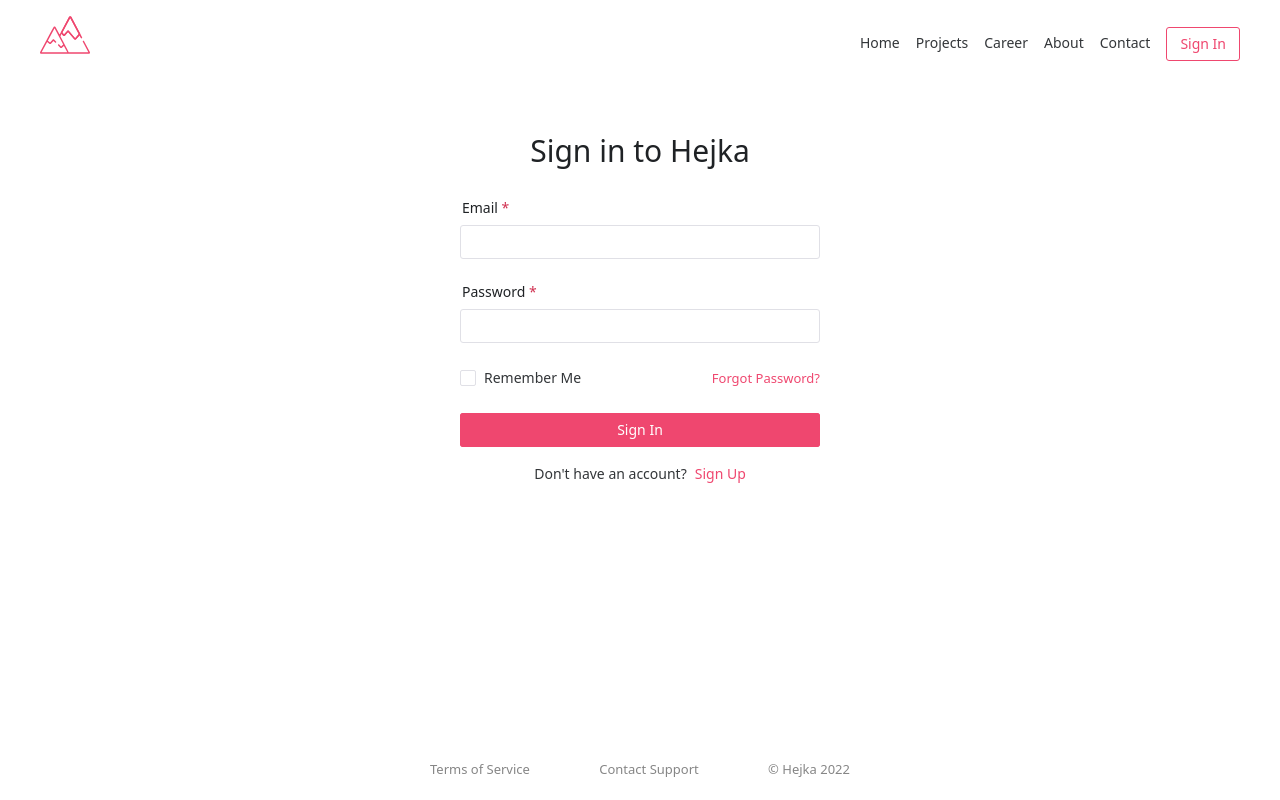
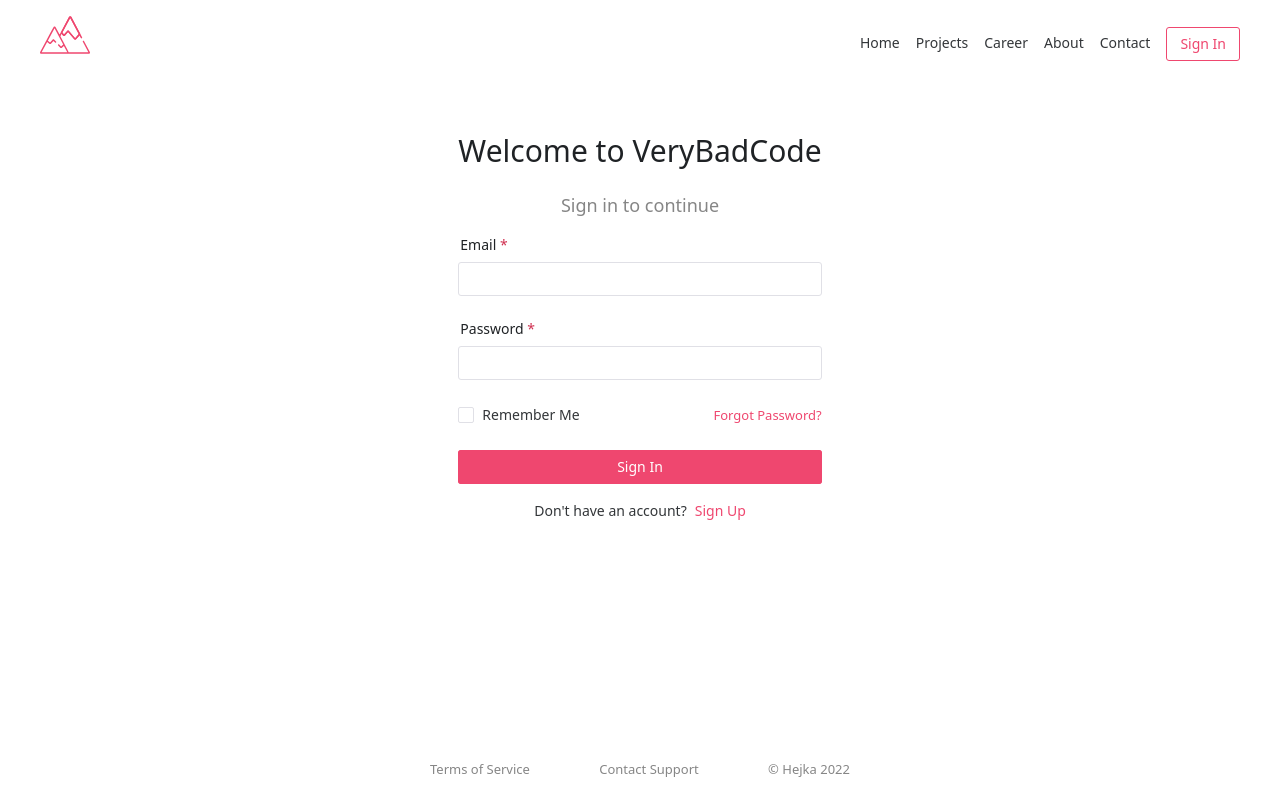
Before and after one commit to VeryBadCode-team/hacknarok_frontend, a Vue app: page /login in a window 1280 px wide. Built offline with nearby package versions, Linux system fonts and the light colour scheme.

Commit message:
subheaders added

```diff
--- a/src/App.vue
+++ b/src/App.vue
@@ -48,7 +48,7 @@ export default defineComponent({
   --base-size: 0.8rem;
 
   // OTHERS
-  --shadow-light: rgba(181, 186, 192, 0.2) 0px 8px 24px
+  --shadow-light: rgba(181, 186, 192, 0.2) 0px 8px 24px;
 }
 
 *,
@@ -67,6 +67,7 @@ html {
 
 .n-p,
 .n-h1,
+.n-h2,
 .n-button {
   margin: 0;
 }
--- a/src/views/SignIn/SignIn.scss
+++ b/src/views/SignIn/SignIn.scss
@@ -27,9 +27,16 @@
     }
   }
 
-  .n-h1 {
-    margin-bottom: 2.4rem;
+  .n-h1,
+  .n-h2 {
+    margin-bottom: 1.6rem;
     text-align: center;
+  }
+
+  .n-h2 {
+    font-size: 1.8rem;
+    font-weight: 300;
+    color: var(--color-gray-dark);
   }
 
   .n-button {
--- a/src/views/SignIn/SignIn.vue
+++ b/src/views/SignIn/SignIn.vue
@@ -1,7 +1,8 @@
 <template>
   <div class="sign-in">
     <n-form :model="model" :rules="rules" ref="formRef" class="sign-in__form">
-      <n-h1>Sign in to Hejka</n-h1>
+      <n-h1>Welcome to VeryBadCode</n-h1>
+      <n-h2>Sign in to continue</n-h2>
       <n-form-item path="email" label="Email">
         <n-input type="text" placeholder="" v-model:value="model.email" />
       </n-form-item>
@@ -37,6 +38,7 @@ import { defineComponent, ref } from 'vue';
 import {
   NInput,
   NH1,
+  NH2,
   NForm,
   NFormItem,
   FormRules,
@@ -56,6 +58,7 @@ export default defineComponent({
     NCheckbox,
     NFormItem,
     NH1,
+    NH2,
     NInput,
     NP,
   },
--- a/src/views/SignUp/SignUp.scss
+++ b/src/views/SignUp/SignUp.scss
@@ -48,9 +48,16 @@
     align-items: center;
   }
 
-  .n-h1 {
-    margin-bottom: 2.4rem;
+  .n-h1,
+  .n-h2 {
+    margin-bottom: 1.6rem;
     text-align: center;
+  }
+
+  .n-h2 {
+    font-size: 1.8rem;
+    font-weight: 300;
+    color: var(--color-gray-dark);
   }
 
   .n-button {
@@ -58,7 +65,7 @@
   }
 
   &__buttons {
-    margin-top: 2.4rem;
+    margin-top: 1.8rem;
     display: flex;
     flex-direction: column;
     gap: 1.6rem;
--- a/src/views/SignUp/SignUp.vue
+++ b/src/views/SignUp/SignUp.vue
@@ -1,7 +1,8 @@
 <template>
   <div class="sign-up">
     <n-form ref="formRef" :model="model" :rules="rules" class="sign-up__form">
-      <n-h1>Welcome</n-h1>
+      <n-h1>Don't have an account?</n-h1>
+      <n-h2>Fill out to create one</n-h2>
       <n-form-item path="name" label="Full Name">
         <n-input
           type="text"
@@ -11,10 +12,10 @@
         />
       </n-form-item>
       <n-form-item path="email" label="Email">
-        <n-input type="text" placeholder="" v-model:value="model.email"/>
+        <n-input type="text" placeholder="" v-model:value="model.email" />
       </n-form-item>
       <n-form-item path="phone" label="Phone (removed?)">
-        <n-input type="text" placeholder="" v-model:value="model.phone"/>
+        <n-input type="text" placeholder="" v-model:value="model.phone" />
       </n-form-item>
       <div class="sign-up__password-container">
         <n-form-item path="password" label="Password" class="sign-up__password">
@@ -23,11 +24,7 @@
             placeholder=""
             v-model:value="model.password"
           />
-          <n-popover
-              trigger="hover"
-              placement="right"
-              class="sign-up__tooltip"
-          >
+          <n-popover trigger="hover" placement="right" class="sign-up__tooltip">
             <template #trigger>
               <icon size="20">
                 <information></information>
@@ -43,7 +40,7 @@
             </ul>
           </n-popover>
         </n-form-item>
-        <password-meter :password="model.password" @score="handleScore"/>
+        <password-meter :password="model.password" @score="handleScore" />
       </div>
 
       <div class="sign-up__buttons">
@@ -53,8 +50,7 @@
         <n-p
           ><span> Already have an account? </span>
           <router-link to="/login">Sign In</router-link>
-        </n-p
-        >
+        </n-p>
       </div>
     </n-form>
     <div class="sign-up__footer">
@@ -66,15 +62,27 @@
 </template>
 
 <script lang="ts">
-import {defineComponent, ref} from 'vue';
-import {enc, SHA256} from 'crypto-js';
+import { defineComponent, ref } from 'vue';
+import { enc, SHA256 } from 'crypto-js';
 import PasswordMeter from 'vue-simple-password-meter';
-import {FormInst, FormItemInst, FormRules, NButton, NForm, NFormItem, NH1, NInput, NP, NPopover,} from 'naive-ui';
-import {Information} from '@vicons/carbon';
-import {Icon} from '@vicons/utils';
-import {SignUpModel, SignUpModelPayload} from '@/types';
-import {splitFullName, validateEmail, validateFullName,} from '@/helpers';
-import {useAuth} from '@/store/auth';
+import {
+  FormInst,
+  FormItemInst,
+  FormRules,
+  NButton,
+  NForm,
+  NFormItem,
+  NH1,
+  NH2,
+  NInput,
+  NP,
+  NPopover,
+} from 'naive-ui';
+import { Information } from '@vicons/carbon';
+import { Icon } from '@vicons/utils';
+import { SignUpModel, SignUpModelPayload } from '@/types';
+import { splitFullName, validateEmail, validateFullName } from '@/helpers';
+import { useAuth } from '@/store/auth';
 
 export default defineComponent({
   components: {
@@ -82,6 +90,7 @@ export default defineComponent({
     NForm,
     NFormItem,
     NH1,
+    NH2,
     NP,
     NInput,
     PasswordMeter,
@@ -102,7 +111,8 @@ export default defineComponent({
       password: '',
     });
 
-    const handleScore = ({score}: { score: any }) => (passwordScore.value = score);
+    const handleScore = ({ score }: { score: any }) =>
+      (passwordScore.value = score);
 
     const rules: FormRules = {
       name: [
@@ -147,7 +157,7 @@ export default defineComponent({
 
       const hashedPassword = SHA256(model.value.password);
 
-      const {firstName, lastName} = splitFullName(
+      const { firstName, lastName } = splitFullName(
         model.value.name.trim().split(' '),
       );
 
@@ -174,4 +184,4 @@ export default defineComponent({
 });
 </script>
 
-<style lang="scss" src="./SignUp.scss"/>
+<style lang="scss" src="./SignUp.scss" />
```
Lines whose indentation alone changed are shown as unchanged.
